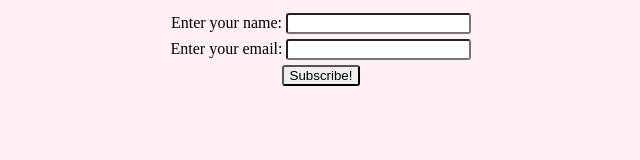
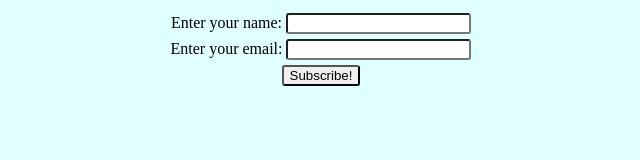
Before and after one commit to DevSSQ/project01, a plain HTML site: page index.html in a window 1280 px wide. Shown: the whole page, without its empty margins (319-959 px from the left). Drawn offline with Linux system fonts and the light colour scheme.

Commit message:
background updated

```diff
--- a/style.css
+++ b/style.css
@@ -1,5 +1,5 @@
 body{
-    background-color: lavenderblush;
+    background-color: lightcyan;
 }
 
 .form{
```
